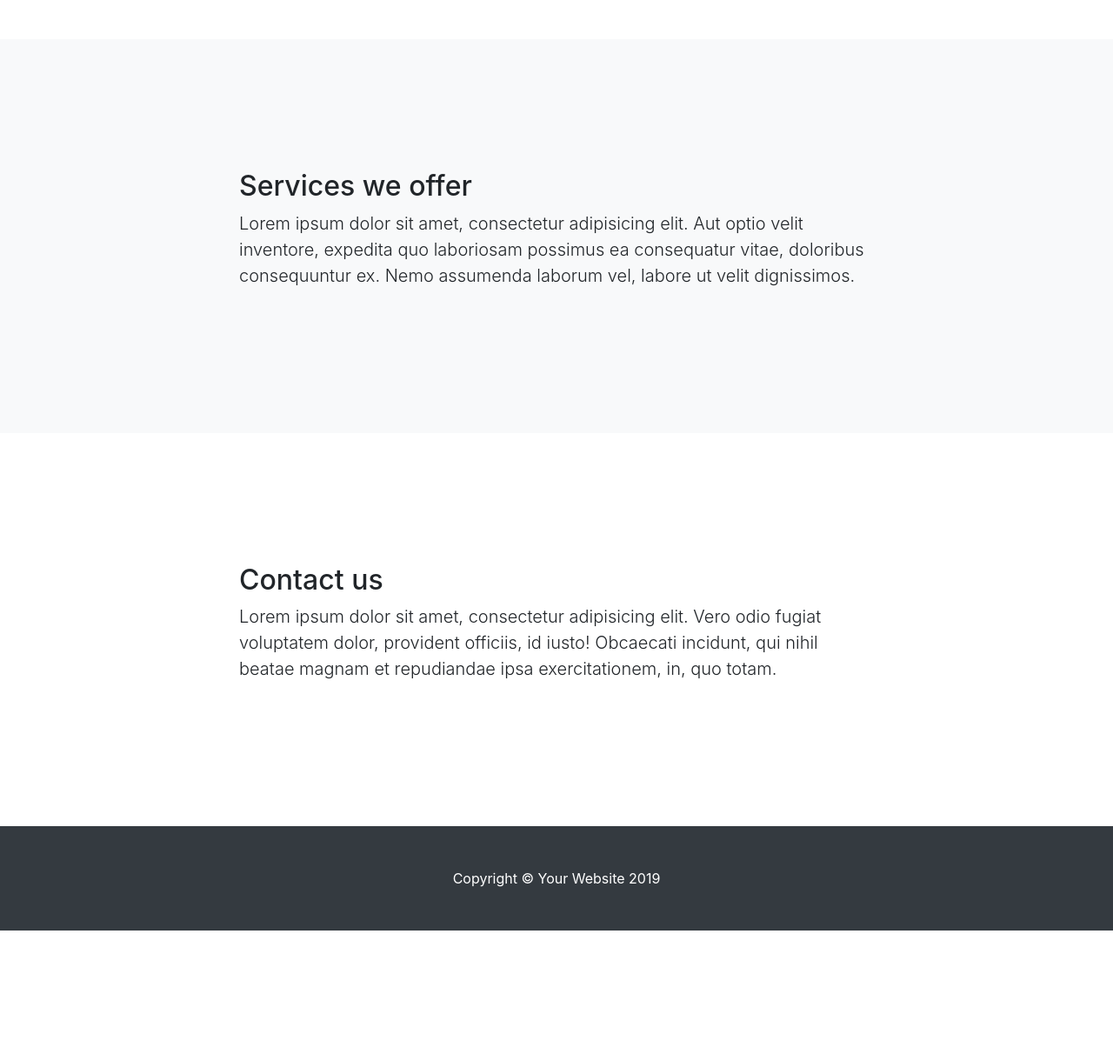
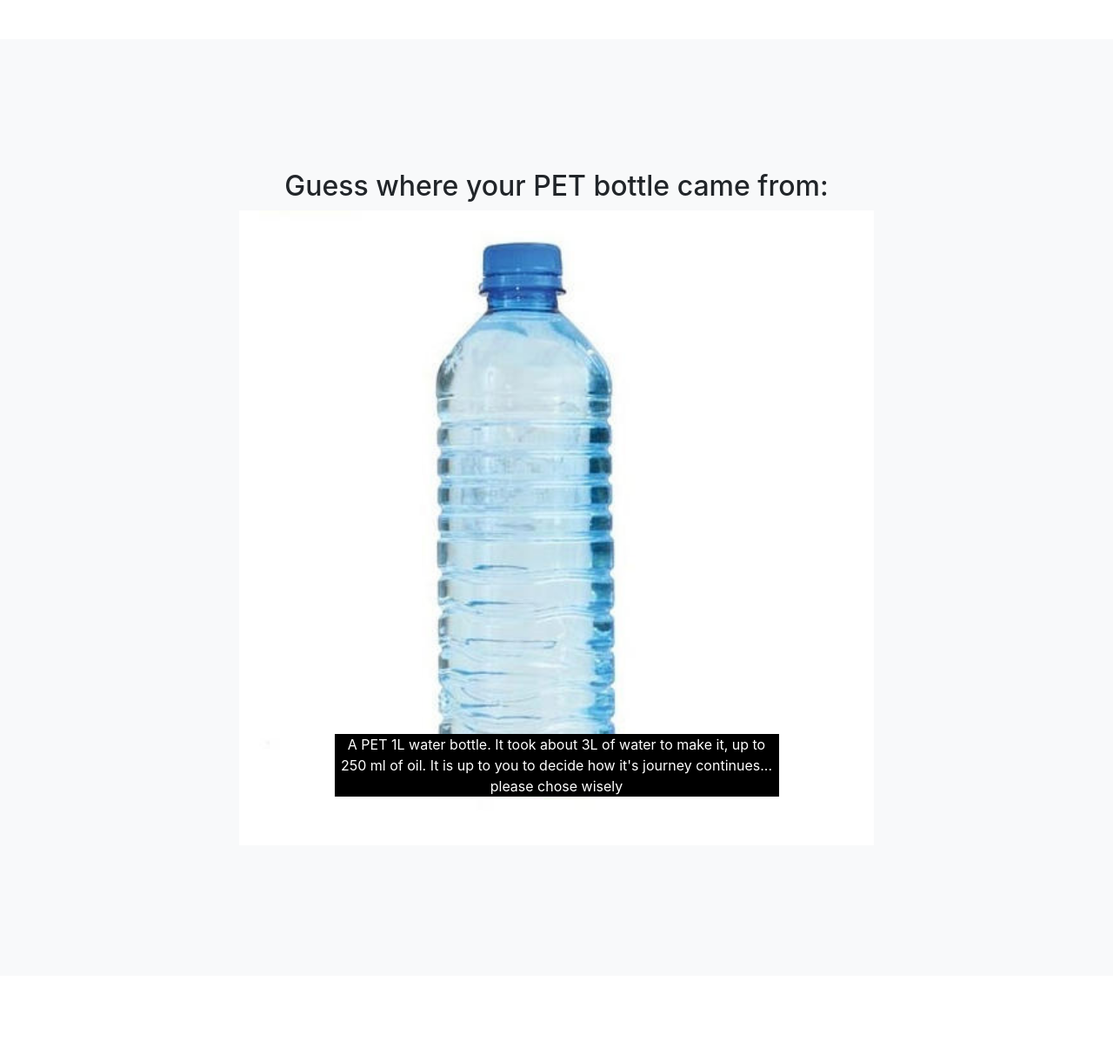
Before and after one commit to davejm95/deeplastify2, a Flask app: page / in a window 1280 px wide. Shown: the part 898-2110 px from the top of the page at 87% size. Before the commit the page ends 1968 px from the top, so only its background shows below. Run offline with Flask 2, Linux system fonts and the light colour scheme; some libraries are stand-ins or nearby versions.

Commit message:
added carousel

```diff
--- a/my_app/static/css/000011bootstrap-grid.css
+++ b/my_app/static/css/000011bootstrap-grid.css
@@ -2337,6 +2337,10 @@ html {
   margin-left: auto !important;
 }
 
+.caption {
+  background-color: black;
+}
+
 @media (min-width: 576px) {
   .m-sm-0 {
     margin: 0 !important;
--- a/my_app/templates/index.html
+++ b/my_app/templates/index.html
@@ -15,6 +15,18 @@
 
   <!-- Custom styles for this template -->
   <link href="static/css/000009scrolling-nav.css" rel="stylesheet">
+
+  <link rel="stylesheet" href="https://maxcdn.bootstrapcdn.com/bootstrap/4.3.1/css/bootstrap.min.css">
+  <script src="https://ajax.googleapis.com/ajax/libs/jquery/3.4.1/jquery.min.js"></script>
+  <script src="https://cdnjs.cloudflare.com/ajax/libs/popper.js/1.14.7/umd/popper.min.js"></script>
+  <script src="https://maxcdn.bootstrapcdn.com/bootstrap/4.3.1/js/bootstrap.min.js"></script>
+  <style>
+  /* Make the image fully responsive */
+  .carousel-inner img {
+      width: 100%;
+      height: 100%;
+  }
+  </style>
 
 </head>
 
@@ -86,10 +98,108 @@
   <section id="services" class="bg-light">
     <div class="container">
       <div class="row">
+
         <div class="col-lg-8 mx-auto">
-          <h2>Services we offer</h2>
-          <p class="lead">Lorem ipsum dolor sit amet, consectetur adipisicing elit. Aut optio velit inventore, expedita quo laboriosam possimus ea consequatur vitae, doloribus consequuntur ex. Nemo assumenda laborum vel, labore ut velit dignissimos.</p>
+
+          <h2 class="text-center">Guess where your PET bottle came from:</h2>
+
+
+          <div id="demo" class="carousel slide" data-ride="carousel" data-interval="false">
+
+              <!-- Indicators -->
+              <ul class="carousel-indicators">
+                <li data-target="#demo" data-slide-to="0" class="active"></li>
+                <li data-target="#demo" data-slide-to="1"></li>
+                <li data-target="#demo" data-slide-to="2"></li>
+              </ul>
+
+              <!-- The slideshow -->
+              <div class="carousel-inner">
+                <div class="carousel-item active">
+                  <img src="/static/0.jpeg" alt="Los Angeles">
+                  <div class="carousel-caption">
+                      <!--<h3>Chicago</h3>-->
+                      <p style="background-color: black;">A PET 1L water bottle. It took about 3L of water to make it, up to 250 ml of oil. It is up to you to decide how it's journey continues... please chose wisely</p>
+                  </div>
+                </div>
+                <div class="carousel-item">
+                  <img src="/static/1.png" alt="Chicago">
+                  <div class="carousel-caption">
+                      <!--<h3>Chicago</h3>-->
+                      <p style="background-color: black;">A PET bottle is made by meting PET pellets and molding them into shape</p>
+                  </div>
+                </div>
+                <div class="carousel-item">
+                  <img src="/static/2.png" alt="New York">
+                  <div class="carousel-caption">
+                      <!--<h3>Chicago</h3>-->
+                      <p style="background-color: black;">Metal molds to shape PET bottles</p>
+                  </div>
+                </div>
+                <div class="carousel-item">
+                    <img src="/static/3.png" alt="New York">
+                    <div class="carousel-caption">
+                        <!--<h3>Chicago</h3>-->
+                        <p style="background-color: black;">PET pellets, ready to be further melted and processed in different shapes</p>
+                    </div>
+                </div>
+                <div class="carousel-item">
+                    <img src="/static/4.jpg" alt="New York">
+                    <div class="carousel-caption">
+                        <!--<h3>Chicago</h3>-->
+                        <p style="background-color: black;">Fine chemicals ready to be transformed in PET pellets. PET Stands for polyethylene terephthalate, it's a form of polyester. It's chemical formula is (C10H8O4)n , which means it's fundamental building blocks are Carbon, Oxygen and Hydrogen atoms.</p>
+                    </div>
+                </div>
+                <div class="carousel-item">
+                    <img src="/static/5.jpg" alt="New York">
+                    <div class="carousel-caption">
+                        <!--<h3>Chicago</h3>-->
+                        <p style="background-color: black;">Oil is treated and processed in complex factories, refineries, which produce chemical needed for further processing.</p>
+                    </div>
+                </div>
+                <div class="carousel-item">
+                    <img src="/static/6.jpg" alt="New York">
+                    <div class="carousel-caption">
+                        <!--<h3>Chicago</h3>-->
+                        <p style="background-color: black;">Oil is often transported by sea. Super tankers are huge ships (their length is comparable to the height of major skyscrapers).</p>
+                    </div>
+                </div>
+                <div class="carousel-item">
+                    <img src="/static/7.png" alt="New York">
+                    <div class="carousel-caption">
+                        <!--<h3>Chicago</h3>-->
+                        <p style="background-color: black;">Oil is collected and stored from wells and transported further to refineries with pipelines or ships for example.</p>
+                    </div>
+                </div>
+                <div class="carousel-item">
+                    <img src="/static/8.png" alt="New York">
+                    <div class="carousel-caption">
+                        <!--<h3>Chicago</h3>-->
+                        <p style="background-color: black;">Oil extraction. Oil is a form of fossil fuel. It is a form of solar energy that was captured millions of years ago by plants in the form of chemicals containing Carbon, Oxygen and Hydrogen. It is a precious and finite, non-renewable resource.</p>
+                    </div>
+                </div>
+                <div class="carousel-item">
+                    <img src="/static/9.png" alt="New York">
+                    <div class="carousel-caption">
+                        <!--<h3>Chicago</h3>-->
+                        <p style="background-color: black;">Oil rig in the ocean. Finding and extracting more oil is a challenge. The exploration for oil involves all sorts of different complex technologies and environments on land, and in the oceans.</p>
+                    </div>
+                  </div>
+              </div>
+
+              <!-- Left and right controls -->
+              <a class="carousel-control-prev" href="#demo" data-slide="prev">
+                <span class="carousel-control-prev-icon"></span>
+              </a>
+              <a class="carousel-control-next" href="#demo" data-slide="next">
+                <span class="carousel-control-next-icon"></span>
+              </a>
+
+          </div>
         </div>
+
+
+
       </div>
     </div>
   </section>
```
Also changed, not shown: my_app/static/0.jpeg (added), my_app/static/1.png (added), my_app/static/2.png (added), my_app/static/3.png (added), my_app/static/4.jpg (added), my_app/static/5.jpg (added), my_app/static/6.jpg (added), my_app/static/7.png (added), my_app/static/8.png (added), my_app/static/9.png (added), my_app/static/batdog.jpg (added), my_app/static/css/000013bootstrap-grid.min.css.
